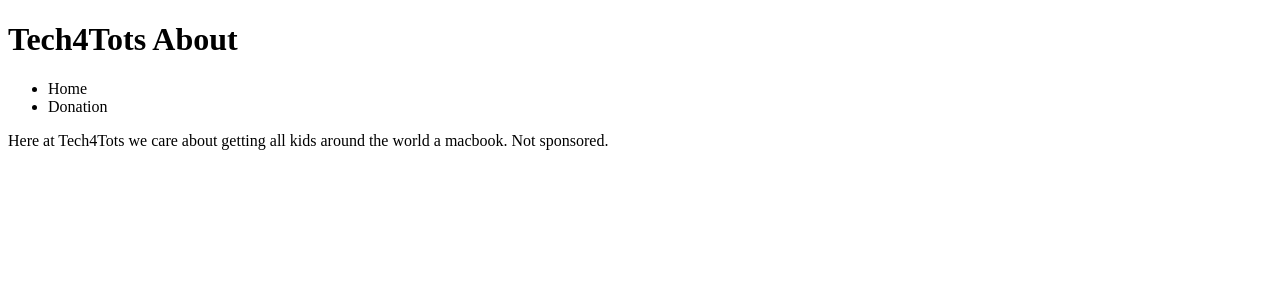
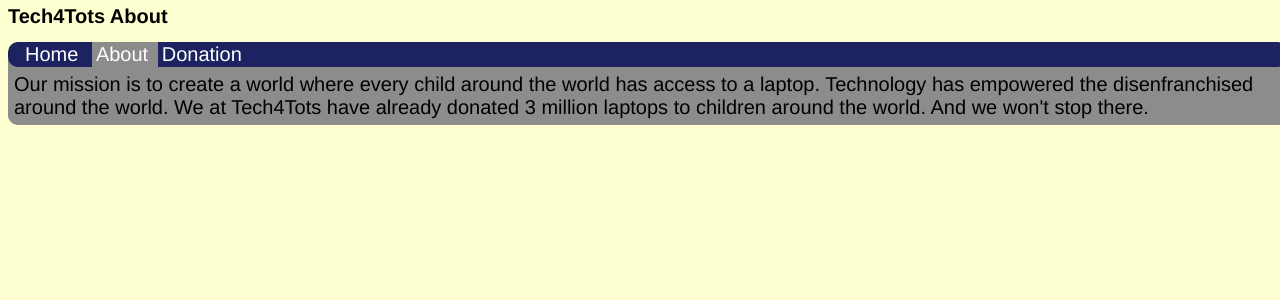
Before and after one commit to Fioringo/Tech4TotsCUNY2x, a Flask app: page /about in a window 1280 px wide. Shown: the top 300 px of the page. Run offline with Flask 2, Linux system fonts and the light colour scheme.

Commit message:
Modified main stylesheet and made about.html

```diff
--- a/templates/about.html
+++ b/templates/about.html
@@ -2,8 +2,10 @@
 <html lang ="en">
 
 <head>
-<meta charset="UTF-8">
-<title>About</title>
+    <title>Tech4Tots - About</title>
+    <meta charset="UTF-8">
+    <link rel = "stylesheet" href = "css/index_style.css">
+    <meta name = "viewport" content = "width = device-width, initial-scale = 1.0"?
 </head>
 
 <body>
@@ -14,14 +16,18 @@
     <header>
         <h1> Tech4Tots About </h1>
     </header>
+    <div class = "content">
     <nav class = "nav">
         <ul>
-            <li> Home </li>
+            <li> </li>
+            <li><a href="index.html" style="text-decorations: none;"> Home </a></li>
+            <li style="background-color: #8c8c8c;"> About </li>
             <li> Donation </li>
         </ul>
     </nav>
-    <div class="content">
-        Here at Tech4Tots we care about getting all kids around the world a macbook. Not sponsored.
+    <div class="content-text-box">
+        Our mission is to create a world where every child around the world has access to a laptop. Technology has empowered the disenfranchised around the world.
+        We at Tech4Tots have already donated 3 million laptops to children around the world. And we won't stop there.
     </div>
 </div>
 
--- a/templates/css/index_style.css
+++ b/templates/css/index_style.css
@@ -1,7 +1,8 @@
 body {
+    font-family: Helvetica;
     font-size: 10px;
     width: 100%;
-    background-color: white;
+    background-color: #feffd1;
 }
 
 header {
@@ -75,3 +76,59 @@
     height: 100%;
     border-radius: 1000em;
 }
+
+ul {
+    border-radius: 10px;
+    list-style-type: none;
+    margin: 0;
+    padding: 0.1em;
+    overflow: hidden;
+    background-color: #1d2360;
+}
+
+li {
+    padding: 0.2em;
+    font-size: 2em;
+    color: white;
+    display: inline;
+    background-color: #1d2360;
+    justify-content: flex-start;
+}
+
+li a {
+    border-radius: 10px;
+    display: inline;
+    color: white;
+    text-align: center;
+    padding: 0.2em;
+    text-decoration: none;
+
+    justify-content: flex-start;
+}
+
+li:hover {
+    background-color: #6c6e87;
+}
+
+li a:hover {
+    background-color: #6c6e87;
+}
+
+.content {
+    background-color: #8c8c8c;
+    border-radius: 10px;
+    overflow: hidden;
+}
+
+.content-text-box {
+    padding: 0.3em;
+    border-radius: 10px;
+    background-color: #8c8c8c;
+    font-size: 2em;
+}
+
+.content-title {
+    font-size: 2em;
+    padding: 0;
+    margin: 0;
+}
```
